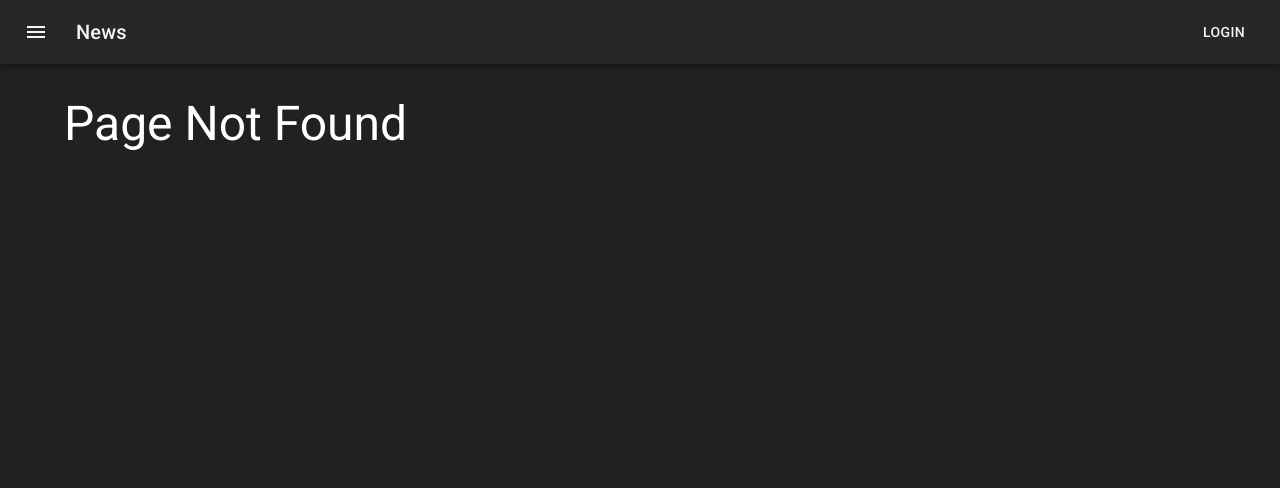
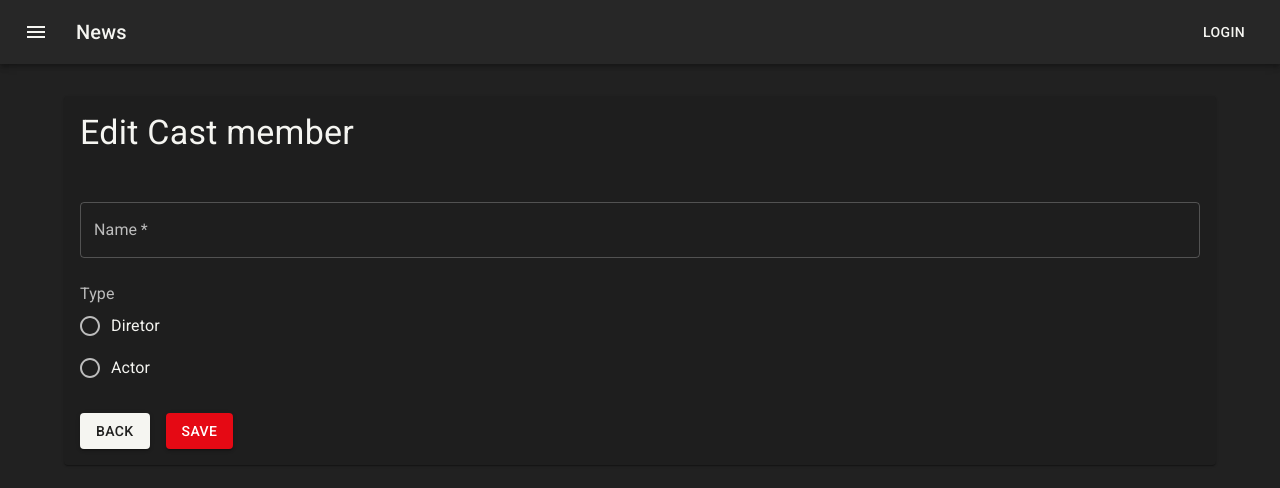
Before and after one commit to wenceslau/fc-admin-do-catalago-ui, a React (Create React App) app: page /cast-members/edit/1 in a window 1280 px wide. Before the commit this address had no page. Shown: the top 488 px of the page. Built offline with nearby package versions, Linux system fonts and the light colour scheme; no server answers.

Commit message:
feat: add create and edit components for cast members

```diff
--- a/src/App.tsx
+++ b/src/App.tsx
@@ -10,6 +10,8 @@ import {CategoryEdit} from "./features/categories/CategoryEdit";
 import {CategoryCreate} from "./features/categories/CategoryCreate";
 import {SnackbarProvider} from "notistack";
 import {CastMemberList} from "./features/cast-members/CastMemberList";
+import {CreateCastMember} from "./features/cast-members/components/CreateCastMembers";
+import {EditCastMember} from "./features/cast-members/components/EditCastMember";
 
 
 function App() {
@@ -36,6 +38,9 @@ function App() {
               <Route path={"/categories/edit/:id"} element={<CategoryEdit/>}/>
 
               <Route path={"/cast-members"} element={<CastMemberList/>}/>
+              <Route path={"/cast-members/create"} element={<CreateCastMember/>}/>
+              <Route path={"/cast-members/edit/:id"} element={<EditCastMember/>}/>
+
 
               <Route path="*" element={<Typography variant="h3" component="h1">Page Not Found</Typography>}/>
             </Routes>
--- a/src/features/cast-members/CastMemberList.tsx
+++ b/src/features/cast-members/CastMemberList.tsx
@@ -7,14 +7,13 @@ import {useSnackbar} from "notistack";
 import {CastMembersTable} from "./components/CastMembersTable";
 
 export function CastMemberList() {
+  const { enqueueSnackbar } = useSnackbar();
   const [options, setOptions] = useState({
     page: 0,
     search: "",
     perPage: 10,
-    rowsPerPage: [10, 20, 30],
+    rowsPerPage: [4, 10, 20, 30],
   });
-
-  const { enqueueSnackbar } = useSnackbar();
   const { data, isFetching, error } = useGetCastMembersQuery(options);
   const [deleteCastMember, deleteCastMemberStatus] =  useDeleteCastMemberMutation();
 
@@ -23,7 +22,7 @@ export function CastMemberList() {
   }
 
   function handleOnPageChange(page: number) {
-    setOptions({ ...options, page: page + 1 });
+    setOptions({ ...options, page: page });
   }
 
   function handleOnPageSizeChange(perPage: number) {
--- /dev/null
+++ b/src/features/cast-members/components/CastMembersForm.tsx
@@ -0,0 +1,94 @@
+import {
+  Box,
+  Button,
+  FormControl,
+  FormControlLabel,
+  FormGroup,
+  FormLabel,
+  Grid,
+  Radio,
+  RadioGroup,
+  TextField,
+} from "@mui/material";
+
+import { Link } from "react-router-dom";
+import { CastMember } from "../../../types/CastMembers";
+
+type Props = {
+  castMember: CastMember;
+  isdisabled?: boolean;
+  isLoading?: boolean;
+  handleSubmit: (e: React.FormEvent<HTMLFormElement>) => void;
+  handleChange: (e: React.ChangeEvent<HTMLInputElement>) => void;
+};
+
+export function CastMemberForm({
+                                 castMember,
+                                 isdisabled = false,
+                                 isLoading = false,
+                                 handleSubmit,
+                                 handleChange,
+                               }: Props) {
+  return (
+    <Box p={2}>
+      <form onSubmit={handleSubmit}>
+        <Grid container spacing={3}>
+          <Grid item xs={12}>
+            <FormControl fullWidth>
+              <TextField
+                required
+                name="name"
+                label="Name"
+                value={castMember.name}
+                disabled={isdisabled}
+                onChange={handleChange}
+                inputProps={{ "data-testid": "name" }}
+              />
+            </FormControl>
+          </Grid>
+
+          <Grid item xs={12}>
+            <FormGroup>
+              <FormLabel>Type</FormLabel>
+              <RadioGroup
+                aria-labelledby="type of cast member"
+                defaultValue="Diretor"
+                name="type"
+                onChange={handleChange}
+                value={castMember.type}
+                data-testid="type"
+              >
+                <FormControlLabel
+                  value={"DIRECTOR"}
+                  control={<Radio />}
+                  label="Diretor"
+                />
+                <FormControlLabel
+                  value={"ACTOR"}
+                  control={<Radio />}
+                  label="Actor"
+                />
+              </RadioGroup>
+            </FormGroup>
+          </Grid>
+          <Grid item xs={12}>
+            <Box display="flex" gap={2}>
+              <Button variant="contained" component={Link} to="/cast-members">
+                Back
+              </Button>
+
+              <Button
+                type="submit"
+                variant="contained"
+                color="secondary"
+                disabled={isdisabled || isLoading}
+              >
+                {isLoading ? "Loading..." : "Save"}
+              </Button>
+            </Box>
+          </Grid>
+        </Grid>
+      </form>
+    </Box>
+  );
+}
--- a/src/features/cast-members/components/CastMembersTable.tsx
+++ b/src/features/cast-members/components/CastMembersTable.tsx
@@ -97,7 +97,7 @@ export function CastMembersTable({
   function renderTypeCell(rowData: GridRenderCellParams) {
     return (
       <Typography color="primary">
-        {rowData.value === 1 ? "Diretor" : "Actor"}
+        {rowData.value === "DIRECTOR" ? "Diretor" : "Actor"}
       </Typography>
     );
   }
--- /dev/null
+++ b/src/features/cast-members/components/CreateCastMembers.tsx
@@ -0,0 +1,52 @@
+import { useEffect, useState } from "react";
+import { useSnackbar } from "notistack";
+import { Box } from "@mui/system";
+import { Paper, Typography } from "@mui/material";
+import {CastMemberForm} from "./CastMembersForm";
+import {CastMember} from "../../../types/CastMembers";
+import {initialState, useCreateCastMemberMutation} from "../castMembersSlice";
+
+export const CreateCastMember = () => {
+  const [castMemberState, setCastMemberState] =
+    useState<CastMember>(initialState);
+  const [createCastMember, status] = useCreateCastMemberMutation();
+  const { enqueueSnackbar } = useSnackbar();
+
+  function handleChange(e: React.ChangeEvent<HTMLInputElement>) {
+    const { name, value } = e.target;
+    setCastMemberState({ ...castMemberState, [name]: value });
+  }
+
+  async function handleSubmit(e: React.FormEvent<HTMLFormElement>) {
+    e.preventDefault();
+    await createCastMember(castMemberState);
+  }
+
+  useEffect(() => {
+    if (status.isSuccess) {
+      enqueueSnackbar("Cast member created", { variant: "success" });
+    }
+    if (status.isError) {
+      enqueueSnackbar("Cast member not created", { variant: "error" });
+    }
+  }, [status, enqueueSnackbar]);
+
+  return (
+    <Box>
+      <Paper>
+        <Box p={2}>
+          <Box mb={2}>
+            <Typography variant="h4">Create Cast Member</Typography>
+          </Box>
+        </Box>
+        <CastMemberForm
+          handleSubmit={handleSubmit}
+          handleChange={handleChange}
+          castMember={castMemberState}
+          isLoading={status.isLoading}
+          isdisabled={status.isLoading}
+        />
+      </Paper>
+    </Box>
+  );
+};
--- /dev/null
+++ b/src/features/cast-members/components/EditCastMember.tsx
@@ -0,0 +1,63 @@
+import { useEffect, useState } from "react";
+import { useSnackbar } from "notistack";
+import { Box } from "@mui/system";
+import { Paper, Typography } from "@mui/material";
+import { useParams } from "react-router-dom";
+import {CastMember} from "../../../types/CastMembers";
+import {CastMemberForm} from "./CastMembersForm";
+import {initialState, useGetCastMemberQuery, useUpdateCastMemberMutation} from "../castMembersSlice";
+
+export const EditCastMember = () => {
+  const id = useParams().id ?? "";
+  const { data: castMember, isFetching } = useGetCastMemberQuery({ id });
+  const [castMemberState, setCastMemberState] =
+    useState<CastMember>(initialState);
+
+  const [updateCastMember, status] = useUpdateCastMemberMutation();
+
+  const { enqueueSnackbar } = useSnackbar();
+
+  function handleChange(e: React.ChangeEvent<HTMLInputElement>) {
+    const { name, value } = e.target;
+    setCastMemberState({ ...castMemberState, [name]: value });
+  }
+
+  async function handleSubmit(e: React.FormEvent<HTMLFormElement>) {
+    e.preventDefault(); // keep the event stop, do not reload the page
+    await updateCastMember(castMemberState);
+  }
+
+  useEffect(() => {
+    if (castMember) {
+      setCastMemberState(castMember);
+    }
+  }, [castMember]);
+
+  useEffect(() => {
+    if (status.isSuccess) {
+      enqueueSnackbar("Cast member updated", { variant: "success" });
+    }
+    if (status.isError) {
+      enqueueSnackbar("Cast member not updated", { variant: "error" });
+    }
+  }, [status, enqueueSnackbar]);
+
+  return (
+    <Box>
+      <Paper>
+        <Box p={2}>
+          <Box mb={2}>
+            <Typography variant="h4">Edit Cast member</Typography>
+          </Box>
+        </Box>
+        <CastMemberForm
+          handleSubmit={handleSubmit}
+          handleChange={handleChange}
+          castMember={castMemberState}
+          isLoading={isFetching || status.isLoading}
+          isdisabled={status.isLoading}
+        />
+      </Paper>
+    </Box>
+  );
+};
```
